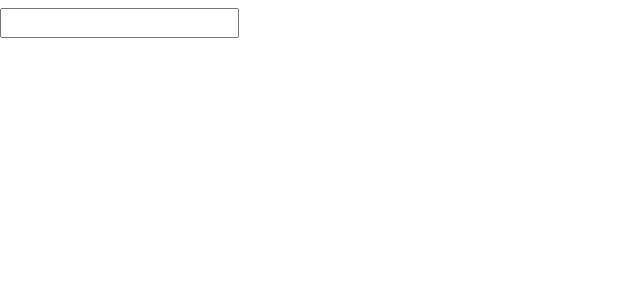
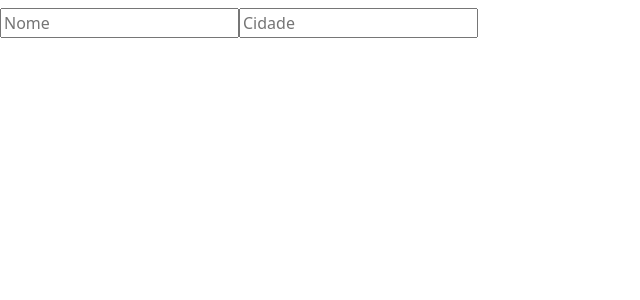
Before and after one commit to JoaoLucasLourenco/angular-basico, an Angular app in the folder curso-angular/: page / in a window 1280 px wide. Shown: the top 300 px of the page, without its empty margins (0-640 px from the left). Built offline with nearby package versions, Linux system fonts and the light colour scheme.

Commit message:
FormsModule 02

```diff
--- a/curso-angular/src/app/componente09/componente09.component.html
+++ b/curso-angular/src/app/componente09/componente09.component.html
@@ -1,2 +1,7 @@
 <h1>{{nome}}</h1>
-<input type="text" [(ngModel)]="nome">
+<h1>{{cidade}}</h1>
+
+<form>
+    <input type="text" name="nome" [(ngModel)]="nome" placeholder="Nome">
+    <input type="text" name="cidade" [(ngModel)]="cidade" placeholder="Cidade">
+</form>
--- a/curso-angular/src/app/componente09/componente09.component.ts
+++ b/curso-angular/src/app/componente09/componente09.component.ts
@@ -10,4 +10,5 @@ import { FormsModule } from '@angular/forms';
 })
 export class Componente09Component {
   nome:string = '';
+  cidade:string = '';
 }
```
